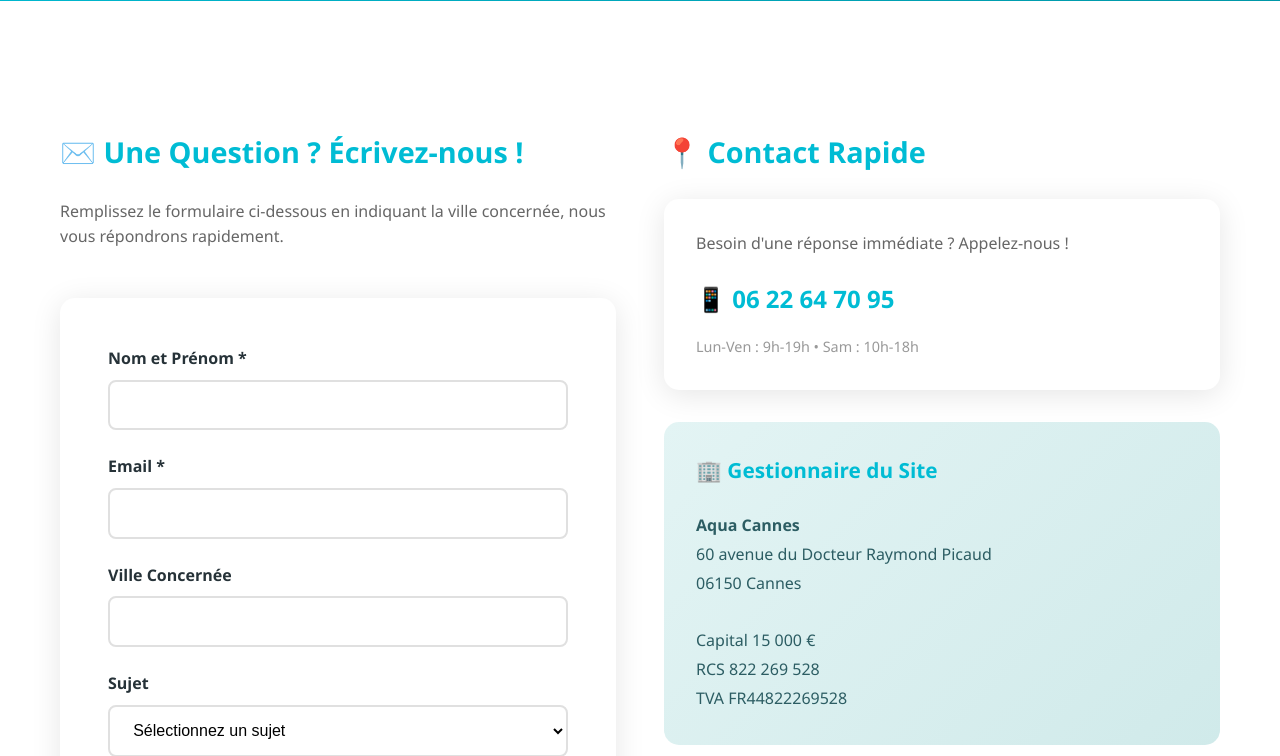
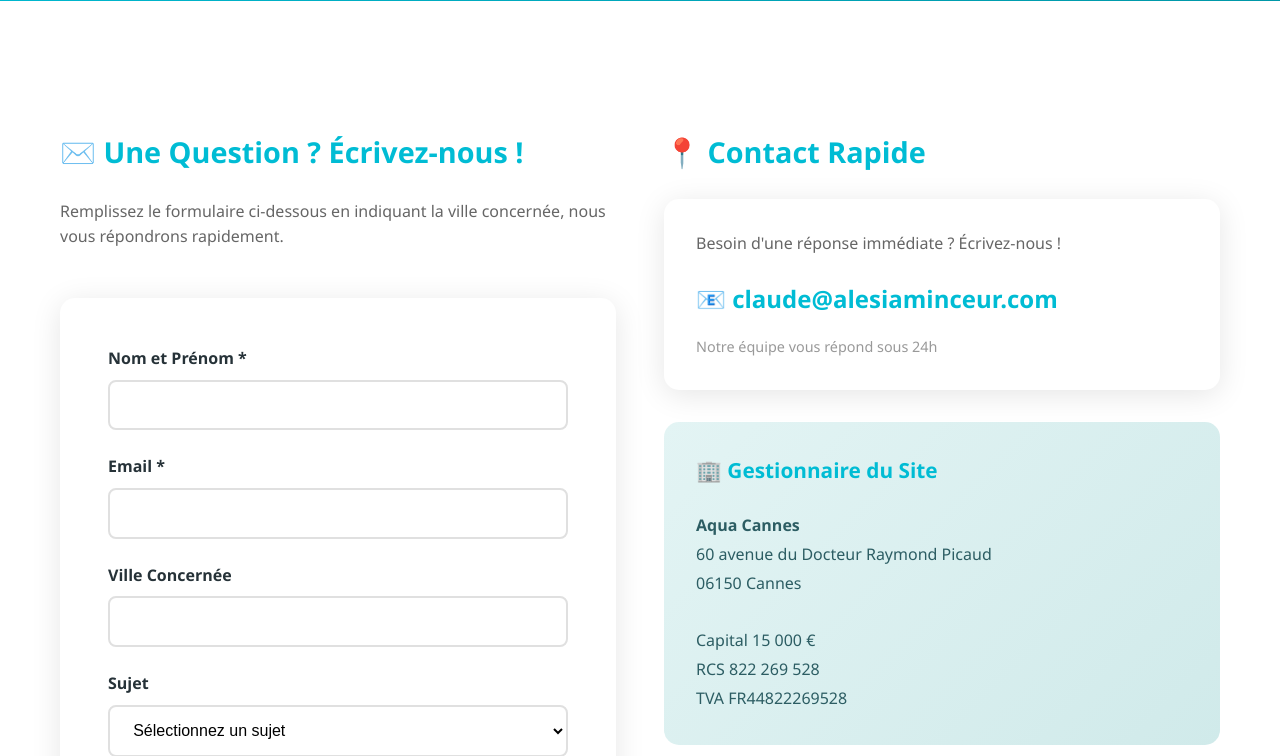
Before and after one commit to AQUAVELO/coach, a Flask app: page /contact in a window 1280 px wide. Shown: the part 284-1040 px from the top of the page. Run offline with Flask 3, Linux system fonts and the light colour scheme.

Commit message:
Mise à jour contact, email admin et boutons accueil

```diff
--- a/app.py
+++ b/app.py
@@ -444,6 +444,11 @@ L'équipe AquaCoach
             </div>
 
             <p style="margin-top: 20px;">
+                <a href="https://aquacoach.fr/admin/login" style="display: inline-block; background-color: #3fb0ac; color: white; padding: 10px 20px; text-decoration: none; border-radius: 5px; font-weight: bold;">
+                    Accéder à l'interface Admin
+                </a>
+            </p>
+            <p style="margin-top: 10px; color: #666; font-size: 0.9em;">
                 Vérifiez le profil dans l'interface admin si nécessaire.
             </p>
         </body>
--- a/templates/contact.html
+++ b/templates/contact.html
@@ -96,15 +96,15 @@
 
                     <div style="background: white; padding: 2rem; border-radius: 15px; box-shadow: 0 5px 30px rgba(0,0,0,0.1); margin-bottom: 2rem;">
                         <p style="color: #666; margin-bottom: 1.5rem;">
-                            Besoin d'une réponse immédiate ? Appelez-nous !
+                            Besoin d'une réponse immédiate ? Écrivez-nous !
                         </p>
                         <div style="margin-bottom: 1rem;">
-                            <a href="tel:0622647095" style="color: var(--primary-color); font-size: 1.5rem; font-weight: 700; text-decoration: none;">
-                                📱 06 22 64 70 95
+                            <a href="mailto:claude@alesiaminceur.com" style="color: var(--primary-color); font-size: 1.5rem; font-weight: 700; text-decoration: none;">
+                                📧 claude@alesiaminceur.com
                             </a>
                         </div>
                         <p style="color: #999; font-size: 0.9rem;">
-                            Lun-Ven : 9h-19h • Sam : 10h-18h
+                            Notre équipe vous répond sous 24h
                         </p>
                     </div>
 
--- a/templates/index.html
+++ b/templates/index.html
@@ -66,8 +66,8 @@
             <h1 class="hero-title">Vitalité, Minceur, Bien-être</h1>
             <p class="hero-subtitle">Connectez-vous avec des maîtres-nageurs certifiés pour des cours personnalisés</p>
             <div class="hero-buttons">
-                <a href="{{ url_for('inscription_client') }}" class="btn-primary-custom">🏊 Trouver un maître-nageur</a>
-                <a href="{{ url_for('inscription_nageur') }}" class="btn-outline-custom">👨‍🏫 Devenir maître-nageur</a>
+                <a href="{{ url_for('inscription_client') }}" class="btn-primary-custom">Trouver un maître-nageur</a>
+                <a href="{{ url_for('inscription_nageur') }}" class="btn-outline-custom">🏊 Vous êtes maître-nageur</a>
             </div>
         </div>
     </section>
```
